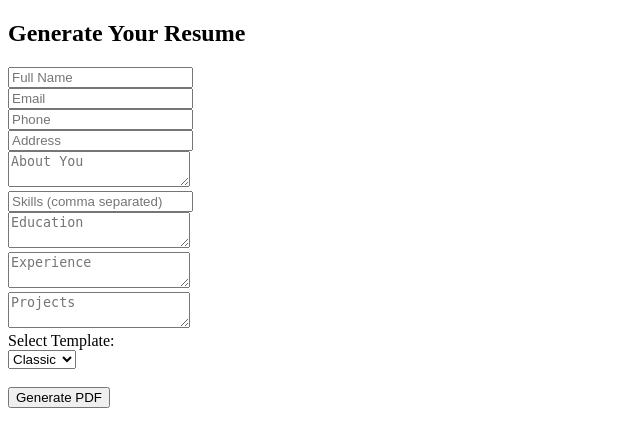
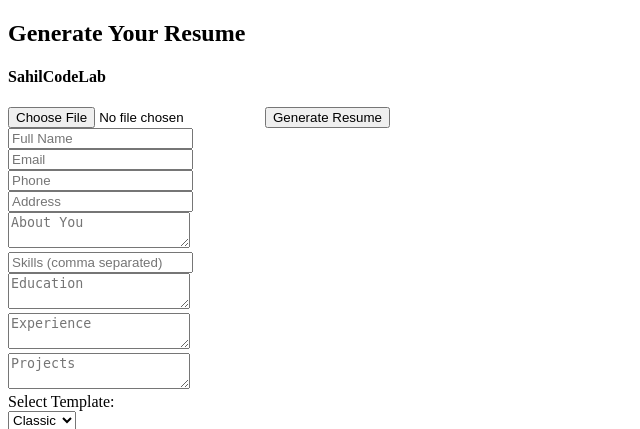
Before and after one commit to SahilCodeLab/Resume, a Flask app: page / in a window 1280 px wide. Shown: the top 429 px of the page, without its empty margins (0-640 px from the left). Run offline with Flask 3, Linux system fonts and the light colour scheme.

Commit message:
Update form.html

```diff
--- a/templates/form.html
+++ b/templates/form.html
@@ -5,7 +5,16 @@
 </head>
 <body>
   <h2>Generate Your Resume</h2>
+<h4>SahilCodeLab</h4>
+
   <form method="POST">
+
+<form method="POST" enctype="multipart/form-data">
+  <!-- Existing fields -->
+  <input type="file" name="photo" accept="image/*">
+  <input type="submit" value="Generate Resume">
+</form>
+
     <input type="text" name="name" placeholder="Full Name" required><br>
     <input type="email" name="email" placeholder="Email" required><br>
     <input type="text" name="phone" placeholder="Phone" required><br>
```
